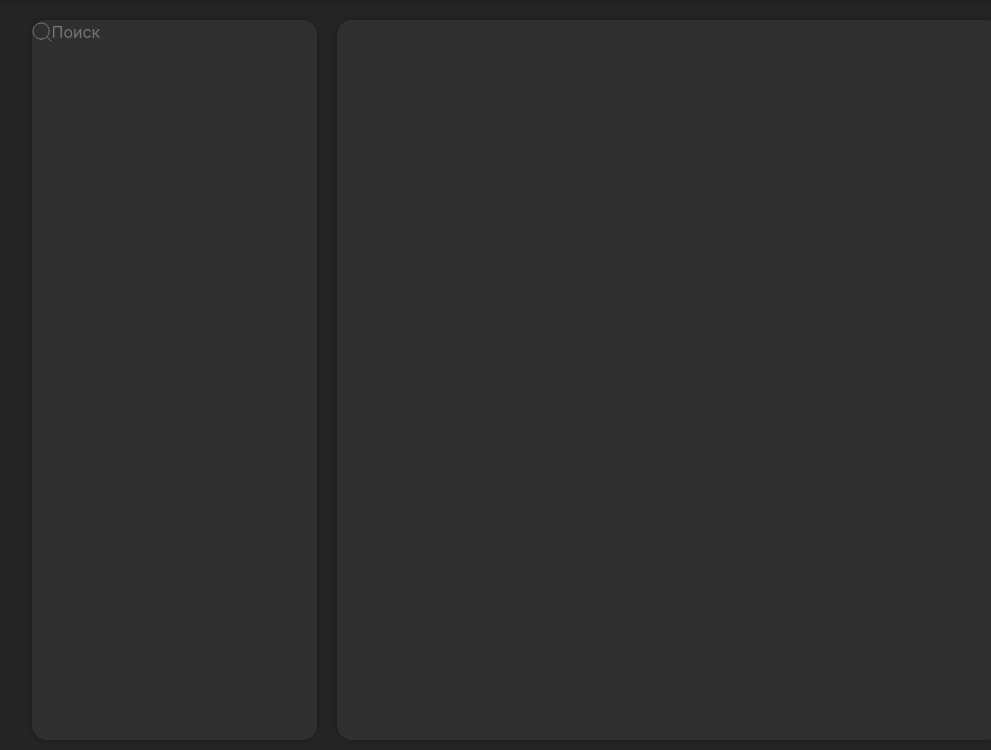
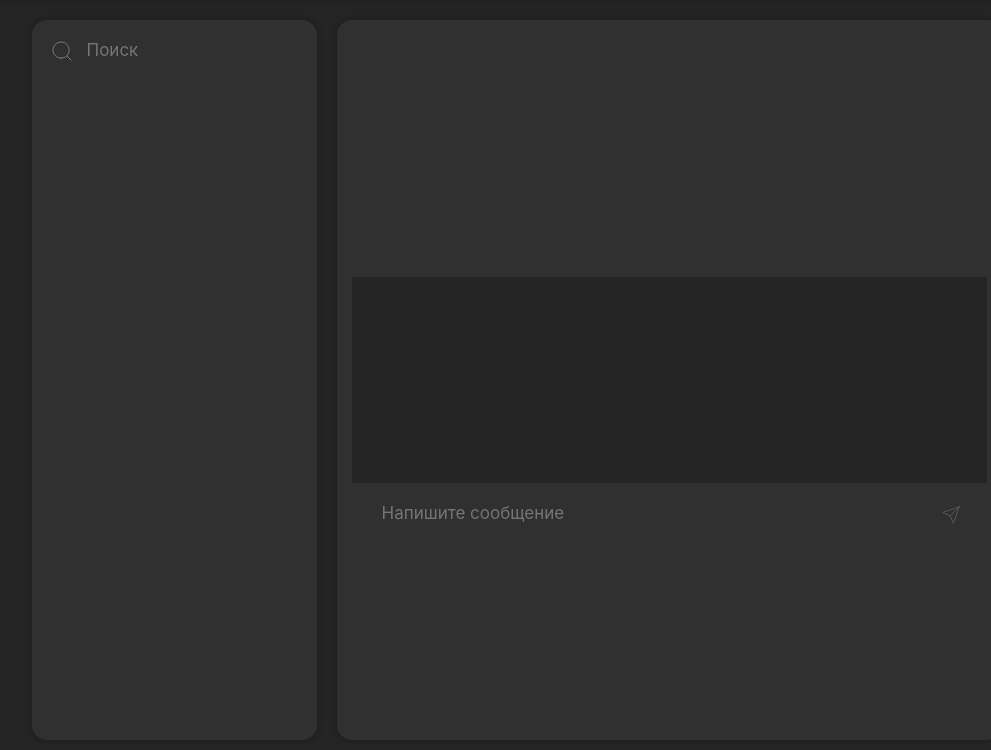
Before and after one commit to Arutomoss/GamedevCommunity, a PHP site: page /messages.php in a window 1280 px wide. Shown: the part 50-800 px from the top of the page, without its empty margins (131-1122 px from the left). Run offline with PHP 8.4, Linux system fonts and the light colour scheme.

Commit message:
minor update

```diff
--- a/messages.php
+++ b/messages.php
@@ -20,16 +20,22 @@
         <div class="row justify-content-md-center">
             <div class="chats col-3 mr-3">
                 <div class="row">
-                    <img src="img/search.svg" alt="">
-                    <input type="text" style="border-radius: 25px; border: none; background-color: #303030; color: #7B7B7B;" placeholder="Поиск" >
+                    <div class="col d-flex align-items-center">
+                        <img src="img/search.svg" alt="" style="margin-top: 19px; margin-left: 5px;">
+                        <input type="text" style="border-radius: 25px; border: none; background-color: #303030; color: #7B7B7B; margin-top:18px; font-size: 17px;" placeholder="Поиск" class="col-10">
+                    </div>
                 </div>
             </div>
             <div class="messages row col-7 ml-1">
-                <div class="row">
+                <div class="col-12" style="height: 50px;">
 
                 </div>
-                <div class="row stretch" style="height: 500px; background-color: #252525">
+                <div class="col-12 stretch no-margin" style="background-color: #252525; margin:0px;">
 
+                </div>
+                <div class="col" style="height: 50px; padding-top: 18px;">
+                    <input type="text" style="border-radius: 25px; border: none; background-color: #303030; color: #7B7B7B; font-size: 17px; margin-right: 15px;" placeholder="Напишите сообщение" class="col-11">
+                    <img src="img/send.svg" alt="">
                 </div>
             </div>
         </div>
```
Also changed, not shown: css/style-messages.css (+11 -0 lines), img/send.svg (added).
